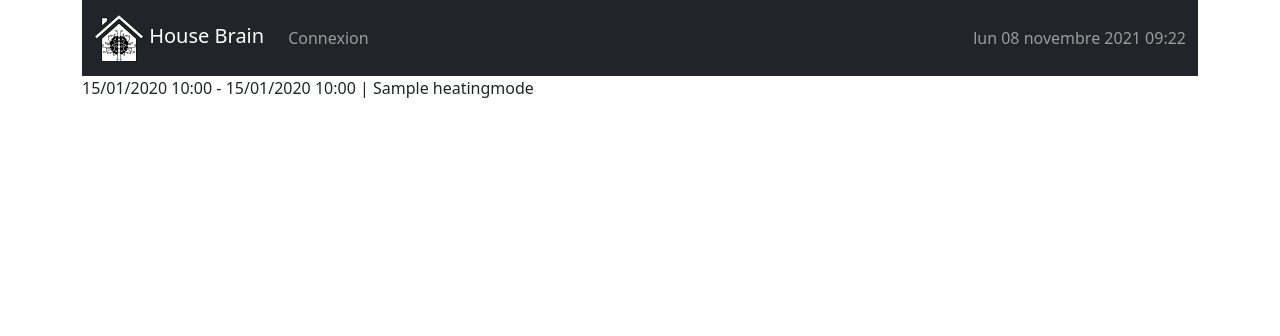
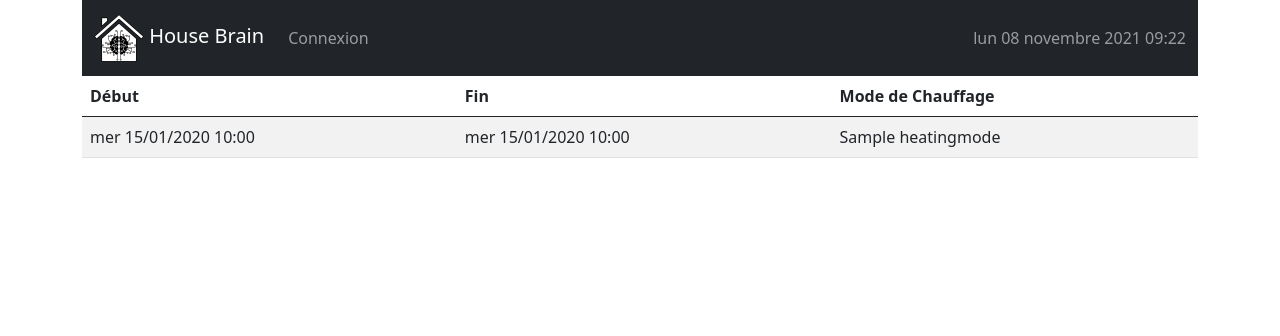
Before and after one commit to manuo1/HouseBrain, a Django app: page /heating_calendar in a window 1280 px wide. Shown: the top 336 px of the page. Run offline with Django 3.2, Linux system fonts and the light colour scheme; tables that the repository leaves empty hold one stand-in row (values such as "Sample post"); parts of the project's set-up code (start-up, migrations or seed data) failed here and were passed over; some libraries are stand-ins or nearby versions.

Commit message:
change calendar display

```diff
--- a/heating_manager/models.py
+++ b/heating_manager/models.py
@@ -262,8 +262,8 @@ class HeatingModeCalendar(models.Model):
     )
     def __str__(self):
         return (
-            f'{self.date_time_start:%d/%m/%Y %H:%M}'
-            f' - {self.date_time_end:%d/%m/%Y %H:%M}'
+            f'{self.date_time_start:%a %d/%m/%Y %H:%M}'
+            f' - {self.date_time_end:%a %d/%m/%Y %H:%M}'
             f' | {self.heating_mode.name}'
         )
 
--- a/housebrain/templates/heating_calendar.html
+++ b/housebrain/templates/heating_calendar.html
@@ -2,9 +2,22 @@
 {% load static %}
 {% block title %}House Brain{% endblock %}
 {% block main %}
-
-{% for heating_mode_calendar in all_heating_mode_calendar%}
-  {{heating_mode_calendar}}<br>
-{% endfor %}
-
+<table class="table table-striped">
+  <thead>
+    <tr>
+      <th scope="col">Début</th>
+      <th scope="col">Fin</th>
+      <th scope="col">Mode de Chauffage</th>
+    </tr>
+  </thead>
+  <tbody>
+    {% for heating_mode_calendar in all_heating_mode_calendar%}
+    <tr>
+      <td>{{heating_mode_calendar.date_time_start|date:"D d/m/Y H:i"}}</td>
+      <td>{{heating_mode_calendar.date_time_end|date:"D d/m/Y H:i"}}</td>
+      <td>{{heating_mode_calendar.heating_mode.name}}</td>
+    </tr>
+    {% endfor %}
+  </tbody>
+</table>
 {% endblock %}
```
